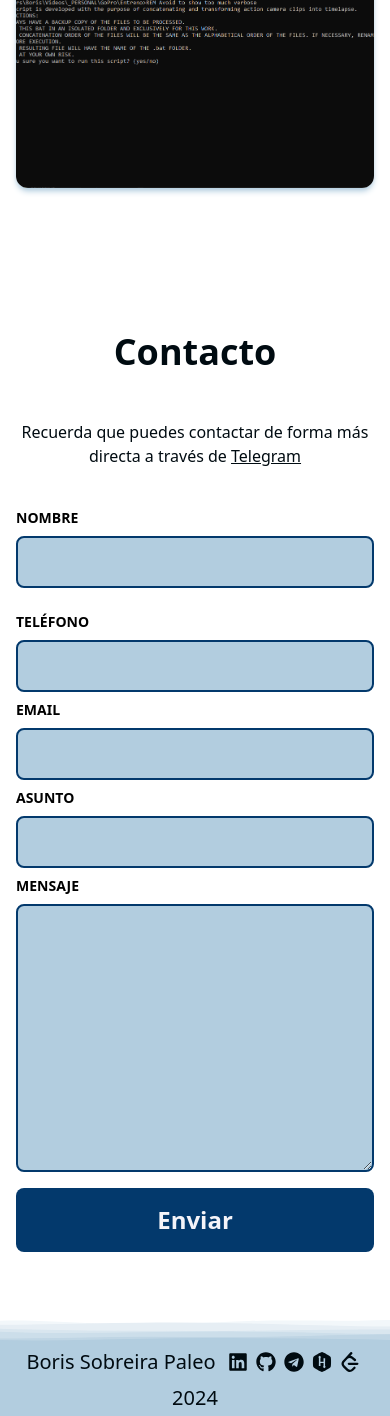
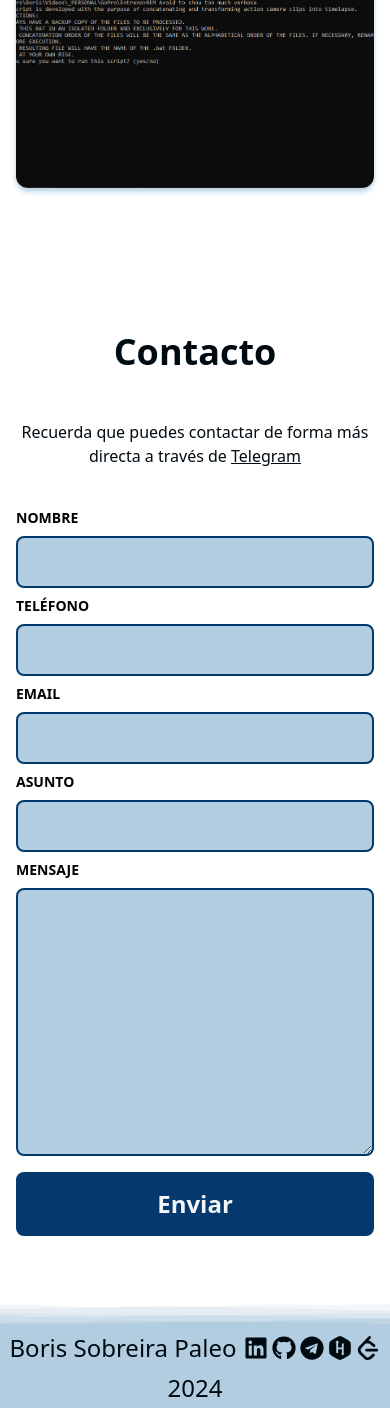
Before and after one commit to BorisSobreiraPaleo/Personal-Website, a React (Vite) app: page / in a window 390 px wide. Shown: the part 4642-6058 px from the top of the page. Built offline with nearby package versions, Linux system fonts and the light colour scheme.

Commit message:
Footer and contact adjusts

```diff
--- a/src/components/Contact.jsx
+++ b/src/components/Contact.jsx
@@ -150,11 +150,11 @@ const Contact = () => {
           method="POST"
           encType="multipart/form-data"
           className="font-bold [&>div>div>label]:dark:text-[#F4F4F9] [&>div>label]:dark:text-[#F4F4F9]">
-            <div className="grid md:grid-cols-2 gap-4 w-full">
+            <div className="grid md:grid-cols-2 md:gap-4 w-full">
               <div className="flex flex-col">
                 <label className="uppercase text-sm py-2">{name}</label>
                 <input
-                  className="bg-[#b2cddf] dark:bg-[#4d5559] border-2 rounded-lg p-3 flex border-[#03396c]"
+                  className="w-full bg-[#b2cddf] dark:bg-[#4d5559] border-2 rounded-lg p-3 flex border-[#03396c]"
                   type="text"
                   name="name"
                   value={formData.name}
@@ -165,7 +165,7 @@ const Contact = () => {
               <div className="flex flex-col">
                 <label className="uppercase text-sm py-2">{phone}</label>
                 <input
-                className="bg-[#b2cddf] dark:bg-[#4d5559] border-2 rounded-lg p-3 flex border-[#03396c]"
+                className="w-full bg-[#b2cddf] dark:bg-[#4d5559] border-2 rounded-lg p-3 flex border-[#03396c]"
                 type="text"
                 name="phone"
                 value={formData.phone}
--- a/src/components/Footer.jsx
+++ b/src/components/Footer.jsx
@@ -25,11 +25,11 @@ const Footer = () => {
         }
         alt="mainWaveDark" className="h-7 w-full object-none object-bottom"/>
         </div>
-        <div className="flex flex-wrap items-center text-center [&>*]:m-1 justify-center w-full h-auto text-[#000B11] text-xl dark:bg-[#4d5559] bg-[#b2cddf]">
+        <div className="flex flex-wrap items-center justify-center text-center [&>*]:m-1 w-full h-auto text-[#000B11] text-2xl dark:bg-[#4d5559] bg-[#b2cddf]">
           <div>
             <p> Boris Sobreira Paleo </p>
           </div>
-          <div className="flex [&>*]:m-1">
+          <div className="flex gap-1">
             <a href='https://www.linkedin.com/in/borissobreirapaleo/' >
               <FaLinkedin/>
             </a>
```
